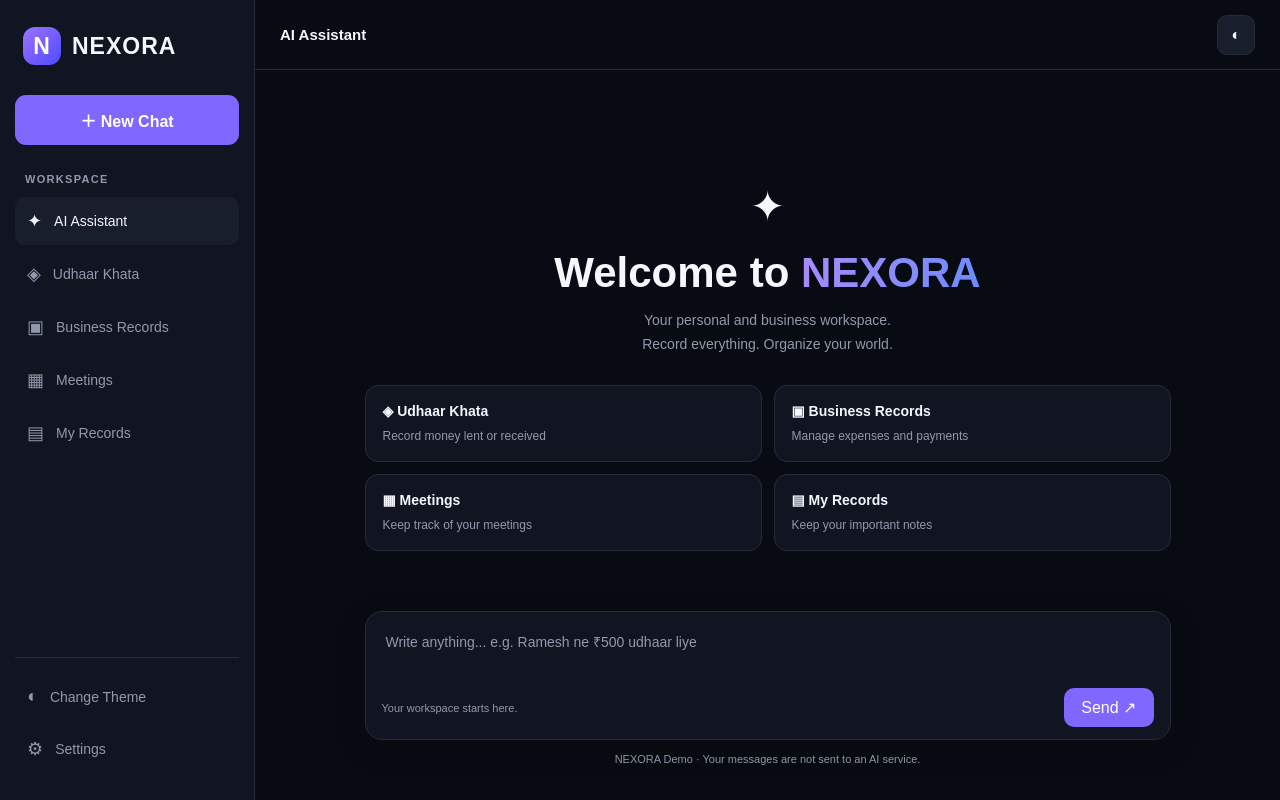
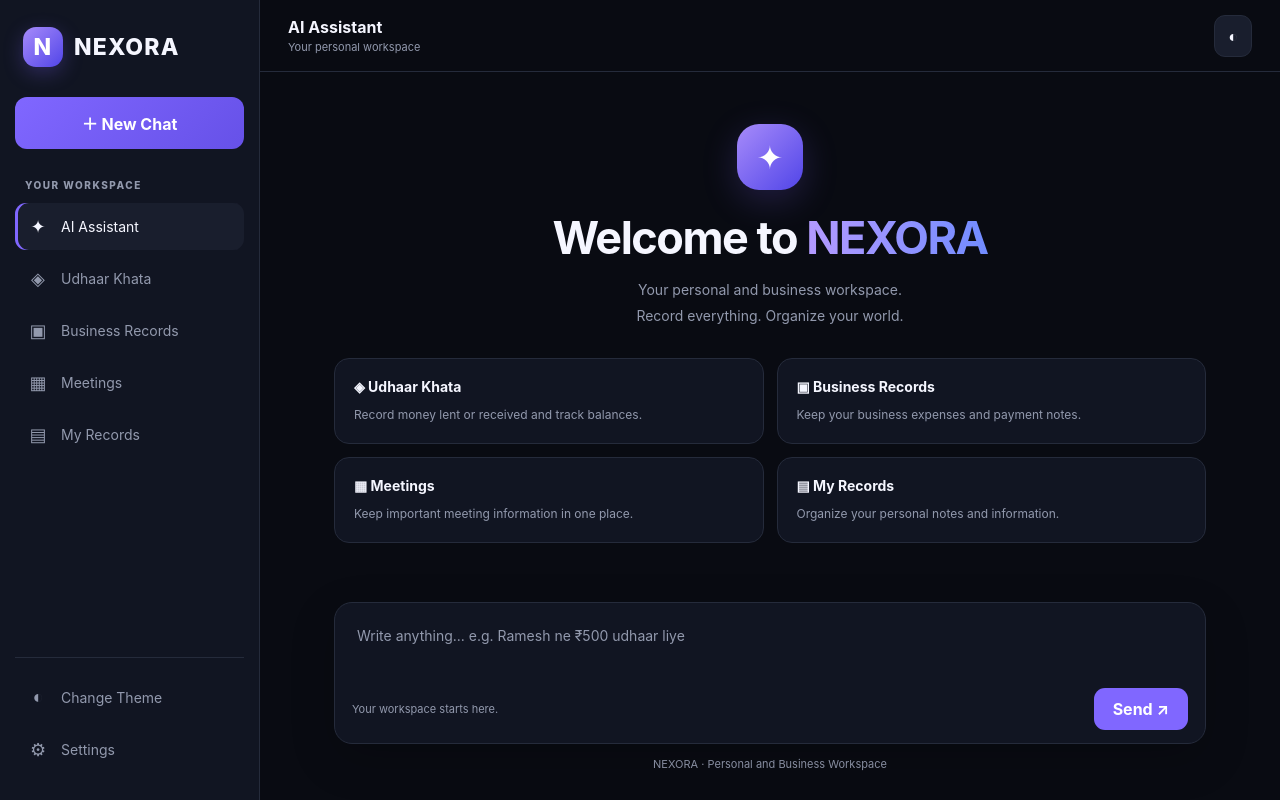
Before and after one commit to pintukumar-web-devloper/Nexora-, a plain HTML site: page index.html in a window 1280 px wide. Drawn offline with Linux system fonts and the light colour scheme.

Commit message:
Refactor index.html for layout and style enhancements
Updated HTML structure and styles for improved layout and user experience.

```diff
--- a/index.html
+++ b/index.html
@@ -5,7 +5,8 @@
   <meta charset="UTF-8">
   <meta name="viewport" content="width=device-width, initial-scale=1.0">
   <meta name="theme-color" content="#090b12">
-  <title>NEXORA - Your Personal Workspace</title>
+  <meta name="description" content="NEXORA - Your personal and business workspace">
+  <title>NEXORA — Your Personal Workspace</title>
 
   <style>
     * {
@@ -22,6 +23,8 @@
       --muted: #9299ad;
       --border: #252b3b;
       --accent: #8067ff;
+      --accent2: #a78bfa;
+      --shadow: 0 15px 45px rgba(0,0,0,.18);
     }
 
     body.light {
@@ -32,18 +35,24 @@
       --muted: #70758a;
       --border: #dfe2ed;
       --accent: #6952e8;
+      --accent2: #8b78f5;
+      --shadow: 0 15px 45px rgba(40,40,80,.08);
     }
 
     body {
-      font-family: Arial, sans-serif;
+      font-family: Inter, system-ui, Arial, sans-serif;
       background: var(--bg);
       color: var(--text);
       min-height: 100vh;
-      transition: .25s;
+      transition: background .25s, color .25s;
     }
 
     button, textarea {
       font: inherit;
+    }
+
+    button {
+      -webkit-tap-highlight-color: transparent;
     }
 
     .app {
@@ -51,14 +60,18 @@
       min-height: 100vh;
     }
 
+    /* Sidebar */
+
     .sidebar {
-      width: 255px;
+      width: 260px;
       background: var(--panel);
       border-right: 1px solid var(--border);
       padding: 22px 15px;
       display: flex;
       flex-direction: column;
       flex-shrink: 0;
+      transition: left .25s;
+      z-index: 20;
     }
 
     .brand {
@@ -66,37 +79,45 @@
       align-items: center;
       gap: 11px;
       font-size: 23px;
-      font-weight: 800;
-      letter-spacing: 1px;
+      font-weight: 850;
+      letter-spacing: 1.2px;
       padding: 5px 8px 30px;
     }
 
     .logo {
-      width: 38px;
-      height: 38px;
-      border-radius: 12px;
-      background: linear-gradient(135deg,#9c73ff,#4e4bff);
+      width: 40px;
+      height: 40px;
+      border-radius: 13px;
+      background: linear-gradient(135deg,#a78bfa,#5145e8);
       display: grid;
       place-items: center;
       color: white;
+      font-size: 23px;
+      box-shadow: 0 6px 20px #8067ff44;
     }
 
     .new-chat {
-      background: var(--accent);
+      background: linear-gradient(135deg,var(--accent),#6651e8);
       color: white;
       border: none;
-      padding: 13px;
-      border-radius: 11px;
+      padding: 14px;
+      border-radius: 12px;
       cursor: pointer;
-      font-weight: 700;
-      margin-bottom: 28px;
+      font-weight: 750;
+      margin-bottom: 30px;
+      transition: .2s;
+    }
+
+    .new-chat:hover {
+      transform: translateY(-2px);
+      box-shadow: 0 8px 22px #8067ff40;
     }
 
     .section-label {
       color: var(--muted);
-      font-size: 11px;
-      font-weight: bold;
-      letter-spacing: 1.3px;
+      font-size: 10px;
+      font-weight: 800;
+      letter-spacing: 1.5px;
       padding: 0 10px;
       margin-bottom: 12px;
     }
@@ -107,18 +128,27 @@
       align-items: center;
       padding: 13px 12px;
       color: var(--muted);
-      border-radius: 10px;
+      border-radius: 11px;
       cursor: pointer;
       margin-bottom: 5px;
       font-size: 14px;
+      transition: .2s;
+      user-select: none;
     }
 
-    .nav-item:hover, .nav-item.active {
+    .nav-item:hover,
+    .nav-item.active {
       background: var(--panel2);
       color: var(--text);
     }
 
+    .nav-item.active {
+      box-shadow: inset 3px 0 var(--accent);
+    }
+
     .nav-icon {
+      width: 22px;
+      text-align: center;
       font-size: 18px;
     }
 
@@ -127,6 +157,8 @@
       border-top: 1px solid var(--border);
       padding-top: 15px;
     }
+
+    /* Main */
 
     .main {
       flex: 1;
@@ -137,42 +169,63 @@
     }
 
     .topbar {
-      height: 70px;
+      height: 72px;
       border-bottom: 1px solid var(--border);
       display: flex;
       align-items: center;
       justify-content: space-between;
-      padding: 0 25px;
+      padding: 0 28px;
+      flex-shrink: 0;
+    }
+
+    .top-left,
+    .top-actions {
+      display: flex;
+      align-items: center;
+      gap: 12px;
     }
 
     .top-title {
-      font-size: 15px;
-      font-weight: 700;
+      font-size: 16px;
+      font-weight: 750;
     }
 
-    .top-actions {
-      display: flex;
-      gap: 10px;
+    .top-subtitle {
+      font-size: 11px;
+      color: var(--muted);
+      margin-top: 3px;
     }
 
     .icon-btn {
       background: var(--panel2);
       color: var(--text);
       border: 1px solid var(--border);
-      border-radius: 10px;
+      border-radius: 11px;
       padding: 10px 13px;
       cursor: pointer;
+      transition: .2s;
+    }
+
+    .icon-btn:hover {
+      border-color: var(--accent);
+    }
+
+    .menu-btn {
+      display: none;
     }
 
     .content {
       width: 100%;
-      max-width: 850px;
-      margin: auto;
-      padding: 35px 22px;
+      max-width: 920px;
+      margin: 0 auto;
+      padding: 35px 24px 24px;
       flex: 1;
       display: flex;
       flex-direction: column;
+      min-height: calc(100vh - 72px);
     }
+
+    /* Welcome */
 
     .welcome {
       text-align: center;
@@ -181,99 +234,118 @@
     }
 
     .welcome-logo {
-      font-size: 42px;
-      margin-bottom: 18px;
+      width: 66px;
+      height: 66px;
+      margin: 0 auto 20px;
+      border-radius: 22px;
+      display: grid;
+      place-items: center;
+      font-size: 32px;
+      color: white;
+      background: linear-gradient(135deg,#a78bfa,#5145e8);
+      box-shadow: 0 10px 35px #8067ff35;
     }
 
     .welcome h1 {
-      font-size: clamp(27px,5vw,42px);
+      font-size: clamp(29px,5vw,45px);
       margin-bottom: 12px;
+      letter-spacing: -1.5px;
     }
 
     .gradient {
-      background: linear-gradient(90deg,#a78bfa,#6d8bff);
+      background: linear-gradient(90deg,#b49aff,#718cff);
       -webkit-background-clip: text;
+      background-clip: text;
       color: transparent;
     }
 
     .welcome p {
       color: var(--muted);
       font-size: 14px;
-      line-height: 1.7;
+      line-height: 1.8;
     }
 
     .suggestions {
       display: grid;
       grid-template-columns: repeat(2,1fr);
-      gap: 12px;
-      margin-top: 28px;
+      gap: 13px;
+      margin-top: 30px;
       text-align: left;
     }
 
     .suggestion {
       background: var(--panel);
       border: 1px solid var(--border);
-      border-radius: 13px;
-      padding: 17px;
+      border-radius: 15px;
+      padding: 19px;
       cursor: pointer;
       color: var(--text);
       text-align: left;
+      transition: .2s;
     }
 
     .suggestion:hover {
       border-color: var(--accent);
-      transform: translateY(-2px);
+      transform: translateY(-3px);
+      box-shadow: var(--shadow);
     }
 
     .suggestion strong {
       display: block;
-      margin-bottom: 7px;
+      margin-bottom: 8px;
       font-size: 14px;
     }
 
     .suggestion span {
       color: var(--muted);
       font-size: 12px;
+      line-height: 1.6;
     }
+
+    /* Messages */
 
     .messages {
       display: flex;
       flex-direction: column;
-      gap: 20px;
-      margin-bottom: 25px;
+      gap: 18px;
+      margin-bottom: 24px;
     }
 
     .message {
       max-width: 85%;
-      padding: 15px 17px;
-      border-radius: 14px;
+      padding: 15px 18px;
+      border-radius: 16px;
       line-height: 1.7;
       font-size: 14px;
       white-space: pre-wrap;
+      overflow-wrap: anywhere;
     }
 
     .user {
       align-self: flex-end;
-      background: var(--accent);
+      background: linear-gradient(135deg,var(--accent),#6752e8);
       color: white;
-      border-bottom-right-radius: 4px;
+      border-bottom-right-radius: 5px;
     }
 
     .bot {
       align-self: flex-start;
       background: var(--panel);
       border: 1px solid var(--border);
-      border-bottom-left-radius: 4px;
+      border-bottom-left-radius: 5px;
     }
+
+    /* Chat box */
 
     .chat-area {
       position: sticky;
       bottom: 12px;
       background: var(--panel);
       border: 1px solid var(--border);
-      border-radius: 17px;
-      padding: 12px;
-      box-shadow: 0 8px 35px #0002;
+      border-radius: 18px;
+      padding: 13px;
+      box-shadow: var(--shadow);
+      z-index: 5;
     }
 
     .chat-area textarea {
@@ -283,9 +355,11 @@
       border: none;
       outline: none;
       resize: none;
-      min-height: 55px;
-      padding: 8px;
+      min-height: 58px;
+      max-height: 160px;
+      padding: 9px;
       font-size: 14px;
+      line-height: 1.6;
     }
 
     .chat-area textarea::placeholder {
@@ -308,9 +382,16 @@
       background: var(--accent);
       border: none;
       color: white;
-      border-radius: 10px;
-      padding: 10px 17px;
+      border-radius: 11px;
+      padding: 11px 19px;
       cursor: pointer;
+      font-weight: 700;
+      transition: .2s;
+    }
+
+    .send-btn:hover {
+      background: #7059f0;
+      transform: translateY(-1px);
     }
 
     .notice {
@@ -318,20 +399,19 @@
       font-size: 11px;
       text-align: center;
       margin-top: 13px;
+      padding-bottom: 5px;
     }
 
-    .menu-btn {
-      display: none;
-    }
+    /* Mobile */
 
     @media(max-width:700px) {
       .sidebar {
         position: fixed;
-        z-index: 10;
         top: 0;
         bottom: 0;
-        left: -270px;
-        transition: .25s;
+        left: -280px;
+        width: 260px;
+        box-shadow: var(--shadow);
       }
 
       .sidebar.open {
@@ -343,19 +423,38 @@
       }
 
       .topbar {
+        height: 65px;
         padding: 0 14px;
       }
 
       .content {
-        padding: 28px 14px;
+        min-height: calc(100vh - 65px);
+        padding: 26px 14px 18px;
       }
 
       .suggestions {
         grid-template-columns: 1fr;
+        gap: 10px;
+      }
+
+      .suggestion {
+        padding: 16px;
       }
 
       .message {
         max-width: 95%;
+      }
+
+      .chat-area {
+        bottom: 7px;
+      }
+    }
+
+    @media(min-width:701px) {
+      .sidebar {
+        position: sticky;
+        top: 0;
+        height: 100vh;
       }
     }
   </style>
@@ -372,82 +471,112 @@
 
     <button class="new-chat" onclick="newChat()">＋ New Chat</button>
 
-    <div class="section-label">WORKSPACE</div>
+    <div class="section-label">YOUR WORKSPACE</div>
 
-    <div class="nav-item active" onclick="selectNav(this,'Assistant')">
-      <span class="nav-icon">✦</span> AI Assistant
+    <div class="nav-item active" onclick="selectNav(this,'AI Assistant')">
+      <span class="nav-icon">✦</span>
+      <span>AI Assistant</span>
     </div>
+
     <div class="nav-item" onclick="selectNav(this,'Udhaar Khata')">
-      <span class="nav-icon">◈</span> Udhaar Khata
+      <span class="nav-icon">◈</span>
+      <span>Udhaar Khata</span>
     </div>
+
     <div class="nav-item" onclick="selectNav(this,'Business Records')">
-      <span class="nav-icon">▣</span> Business Records
+      <span class="nav-icon">▣</span>
+      <span>Business Records</span>
     </div>
+
     <div class="nav-item" onclick="selectNav(this,'Meetings')">
-      <span class="nav-icon">▦</span> Meetings
+      <span class="nav-icon">▦</span>
+      <span>Meetings</span>
     </div>
+
     <div class="nav-item" onclick="selectNav(this,'My Records')">
-      <span class="nav-icon">▤</span> My Records
+      <span class="nav-icon">▤</span>
+      <span>My Records</span>
     </div>
 
     <div class="sidebar-bottom">
       <div class="nav-item" onclick="toggleTheme()">
-        <span class="nav-icon">◐</span> Change Theme
+        <span class="nav-icon">◐</span>
+        <span>Change Theme</span>
       </div>
-      <div class="nav-item">
-        <span class="nav-icon">⚙</span> Settings
+
+      <div class="nav-item" onclick="showSettings()">
+        <span class="nav-icon">⚙</span>
+        <span>Settings</span>
       </div>
     </div>
   </aside>
 
   <main class="main">
+
     <header class="topbar">
-      <div style="display:flex;align-items:center;gap:12px">
+      <div class="top-left">
         <button class="icon-btn menu-btn" onclick="toggleMenu()">☰</button>
-        <div class="top-title" id="pageTitle">AI Assistant</div>
+        <div>
+          <div class="top-title" id="pageTitle">AI Assistant</div>
+          <div class="top-subtitle">Your personal workspace</div>
+        </div>
       </div>
 
       <div class="top-actions">
-        <button class="icon-btn" onclick="toggleTheme()">◐</button>
+        <button class="icon-btn" onclick="toggleTheme()" title="Change theme">◐</button>
       </div>
     </header>
 
     <section class="content">
+
       <div class="welcome" id="welcome">
         <div class="welcome-logo">✦</div>
+
         <h1>Welcome to <span class="gradient">NEXORA</span></h1>
-        <p>Your personal and business workspace.<br>
-        Record everything. Organize your world.</p>
+
+        <p>
+          Your personal and business workspace.<br>
+          Record everything. Organize your world.
+        </p>
 
         <div class="suggestions">
-          <button class="suggestion" onclick="useSuggestion('Ramesh ne ₹500 udhaar liye')">
+
+          <button class="suggestion"
+            onclick="useSuggestion('Ramesh ne ₹500 udhaar liye')">
             <strong>◈ Udhaar Khata</strong>
-            <span>Record money lent or received</span>
+            <span>Record money lent or received and track balances.</span>
           </button>
 
-          <button class="suggestion" onclick="useSuggestion('Aaj ka business expense ₹1000 tha')">
+          <button class="suggestion"
+            onclick="useSuggestion('Aaj ka business expense ₹1000 tha')">
             <strong>▣ Business Records</strong>
-            <span>Manage expenses and payments</span>
+            <span>Keep your business expenses and payment notes.</span>
           </button>
 
-          <button class="suggestion" onclick="useSuggestion('Kal 10 baje meeting hai')">
+          <button class="suggestion"
+            onclick="useSuggestion('Kal 10 baje meeting hai')">
             <strong>▦ Meetings</strong>
-            <span>Keep track of your meetings</span>
+            <span>Keep important meeting information in one place.</span>
           </button>
 
-          <button class="suggestion" onclick="useSuggestion('Mere liye ek personal note save karo')">
+          <button class="suggestion"
+            onclick="useSuggestion('Mere liye ek personal note save karo')">
             <strong>▤ My Records</strong>
-            <span>Keep your important notes</span>
+            <span>Organize your personal notes and information.</span>
           </button>
+
         </div>
       </div>
 
       <div class="messages" id="messages"></div>
 
       <div class="chat-area">
-        <textarea id="messageInput"
+        <textarea
+          id="messageInput"
           placeholder="Write anything... e.g. Ramesh ne ₹500 udhaar liye"
-          onkeydown="handleEnter(event)"></textarea>
+          rows="2"
+          onkeydown="handleEnter(event)"
+        ></textarea>
 
         <div class="chat-footer">
           <small>Your workspace starts here.</small>
@@ -456,8 +585,9 @@
       </div>
 
       <div class="notice">
-        NEXORA Demo · Your messages are not sent to an AI service.
+        NEXORA · Personal and Business Workspace
       </div>
+
     </section>
   </main>
 </div>
@@ -478,10 +608,10 @@
 
     setTimeout(() => {
       addMessage(
-        "Your message has been received in this demo. Smart record creation and private data storage will be added in the next development phase.",
+        "This is a demo response. Please check that the NEXORA app.js file is connected.",
         "bot"
       );
-    }, 400);
+    }, 300);
   }
 
   function addMessage(text, type) {
@@ -489,6 +619,7 @@
     div.className = "message " + type;
     div.textContent = text;
     messages.appendChild(div);
+    div.scrollIntoView({ behavior: "smooth", block: "nearest" });
   }
 
   function handleEnter(event) {
@@ -507,6 +638,14 @@
     messages.innerHTML = "";
     welcome.style.display = "block";
     input.value = "";
+
+    document.getElementById("pageTitle").textContent = "AI Assistant";
+    document.querySelectorAll(".nav-item").forEach(item => {
+      item.classList.remove("active");
+    });
+    document.querySelectorAll(".nav-item")[0].classList.add("active");
+
+    document.getElementById("udhaarPanel")?.style.setProperty("display", "none");
   }
 
   function toggleTheme() {
@@ -529,10 +668,10 @@
       document.getElementById("sidebar").classList.remove("open");
     }
   }
-</script>
-</body>
-  </html>
 
+  function showSettings() {
+    alert("NEXORA settings will be added in a future update.");
+  }
 </script>
 
 <script src="app.js"></script>
```
